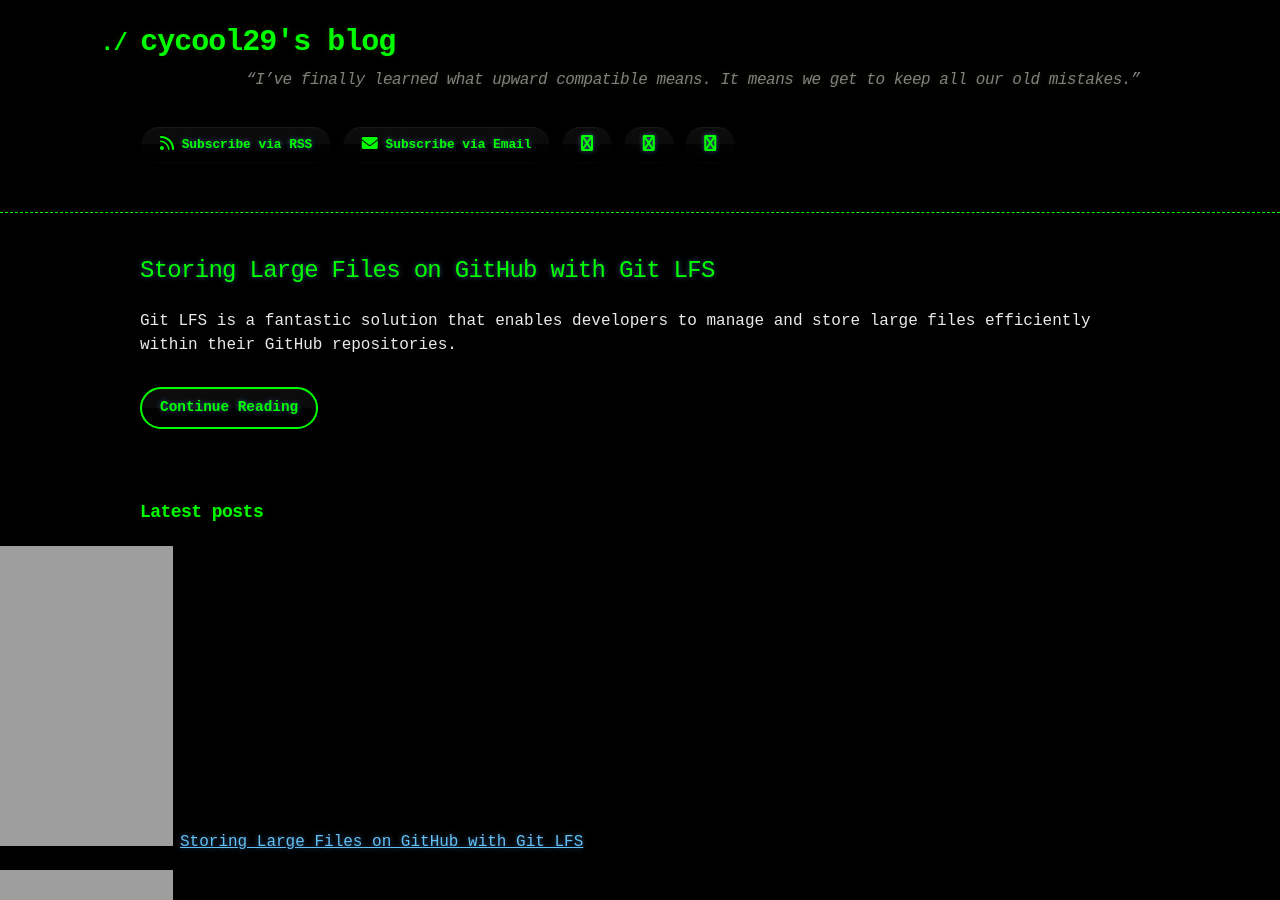
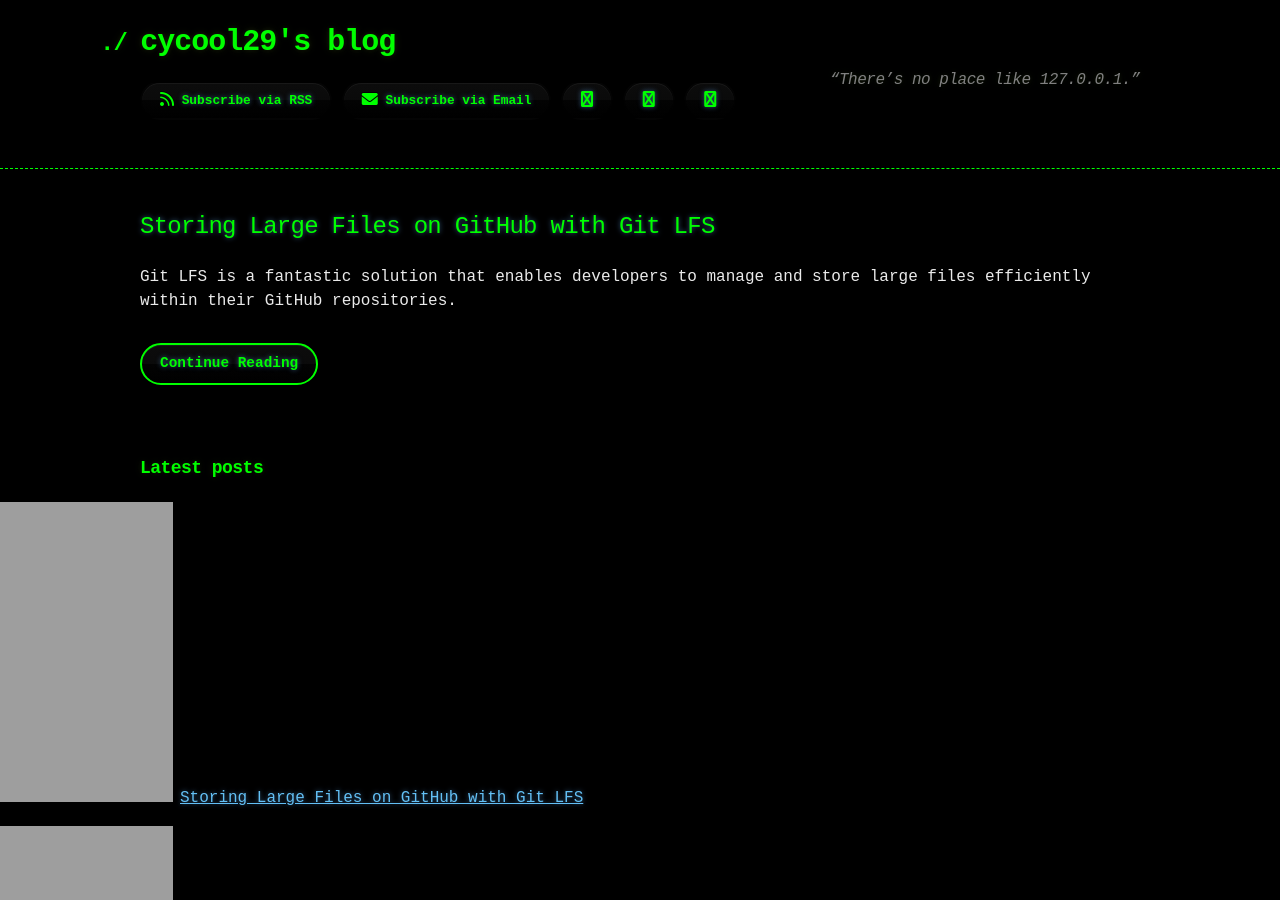
Before and after one commit to cycool29/cycool29.github.io, a Jekyll site: the page built from index.md, in a window 1280 px wide and 900 px high. Built offline with Jekyll 4.4.1, drawn with Linux system fonts in a browser that asks for light colours; a style sheet for code colours, icons or effects is not loaded.

Commit message:
Update quotes

```diff
--- a/_config.yml
+++ b/_config.yml
@@ -1,5 +1,5 @@
 title: cycool29's blog
-description: "“I’ve finally learned what upward compatible means. It means we get to keep all our old mistakes.” "
+description: "“There’s no place like 127.0.0.1.” "
 bio: A high school student. Intermediate in Python, Git, Bash. Learning JavaScript. He/Him. "
 author: cycool29
 url: https://cycool29.github.io
```
